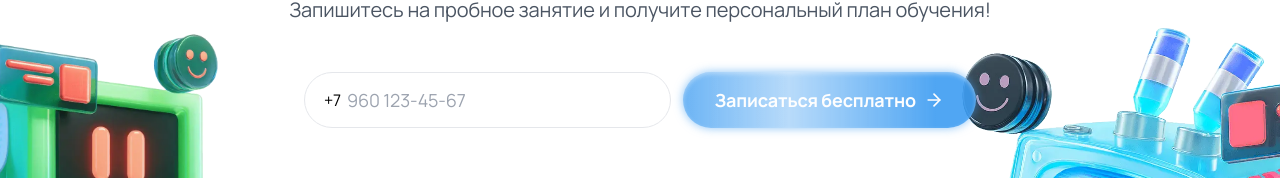
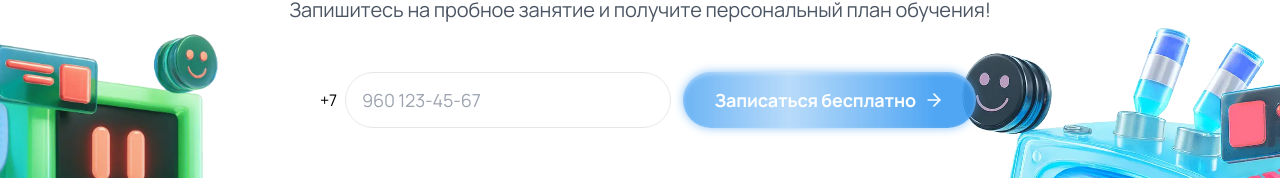
Before and after one commit to hismajestyamanita/codologia, a React (Vite) app: page / in a window 1280 px wide. Shown: the part 336-514 px from the top of the page. Built offline with nearby package versions, Linux system fonts and the light colour scheme; no server answers.

Commit message:
маска телефона 35

```diff
--- a/src/shared/PhoneInput.tsx
+++ b/src/shared/PhoneInput.tsx
@@ -31,9 +31,9 @@ const PhoneInput: React.FC<PhoneInputProps> = ({
     : "h-12 text-base";
 
   return (
-    <div className="relative z-0 w-full">
+    <div className="flex items-center w-full relative z-0">
       <span
-        className="pointer-events-none absolute top-1/2 -translate-y-1/2 left-5 select-none text-current"
+        className="pl-4 pr-2 text-current select-none"
         style={{
           fontFamily: "inherit",
           fontSize: "inherit",
@@ -44,21 +44,19 @@ const PhoneInput: React.FC<PhoneInputProps> = ({
       >
         +7
       </span>
-
-
       <input
         type="tel"
         inputMode="numeric"
-        // ВАЖНО: НЕ ставим pattern, иначе HTML-валидация ругается на пробелы/дефисы.
         className={[
-          "w-full pr-4",
+          "flex-1 w-full pr-4",
           "placeholder-gray-400",
           base,
-          inputClassName, // внешняя рамка/скругление/фокус — как у остальных полей
+          inputClassName,
         ].join(" ")}
-        style={{ paddingLeft: "calc(1.25rem + 2ch)" }}
         value={fmt(value)}
-        onChange={(e) => onChange(e.target.value.replace(/\D/g, "").slice(0, 10))}
+        onChange={(e) =>
+          onChange(e.target.value.replace(/\D/g, "").slice(0, 10))
+        }
         placeholder={placeholder}
       />
     </div>
```
